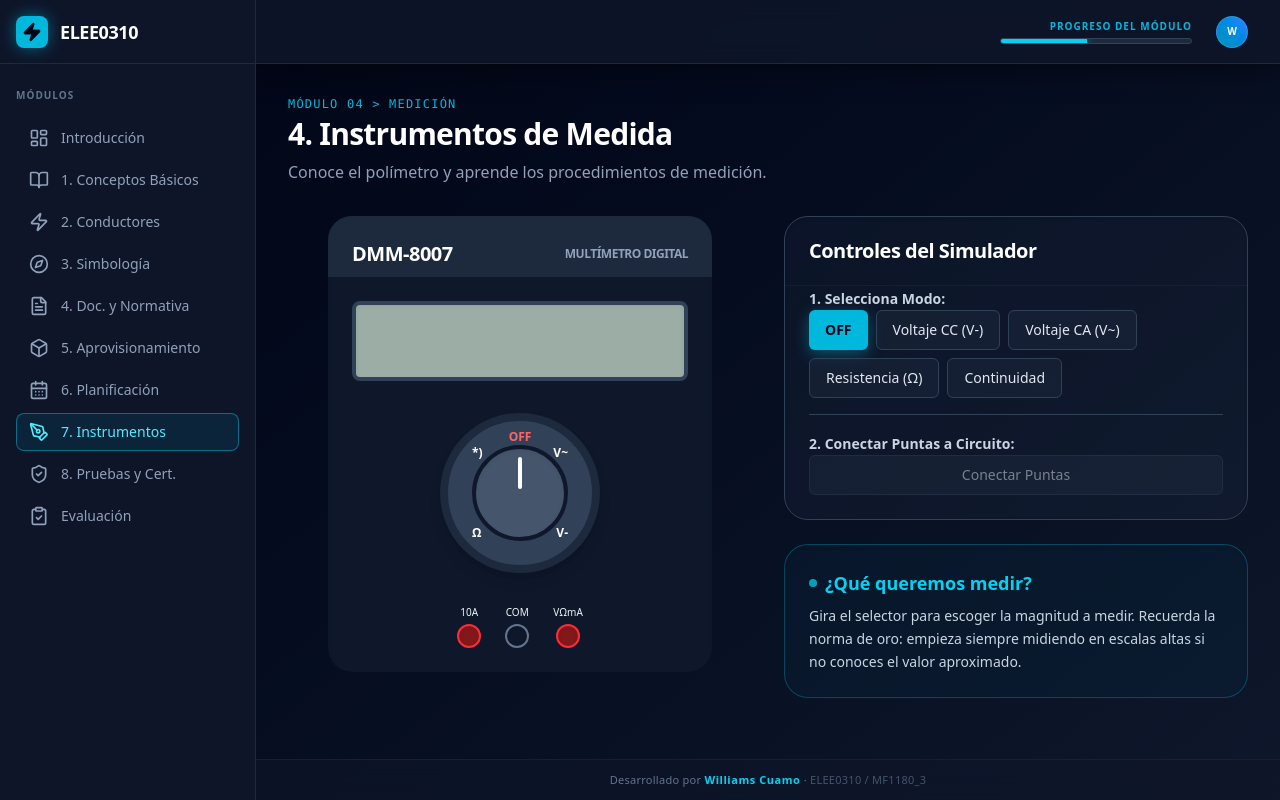
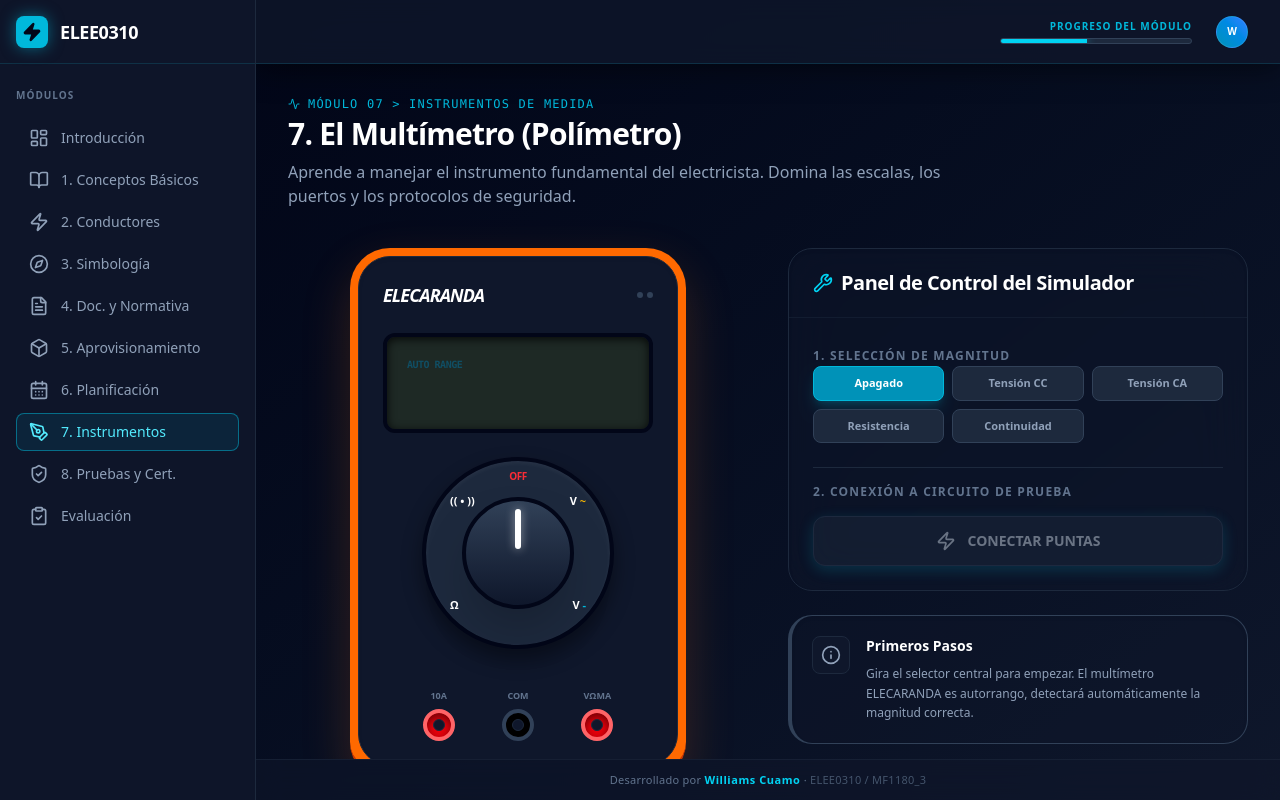
Before and after one commit to WilliamsJoseMS/elecaranda, a React (Vite) app: page /instruments in a window 1280 px wide. Built offline with nearby package versions, Linux system fonts and the light colour scheme.

Commit message:
Premium Redesign of Instruments module with interactive 3D-styled multimeter and animations

```diff
--- a/src/pages/Instruments.tsx
+++ b/src/pages/Instruments.tsx
@@ -1,6 +1,8 @@
 import { useState } from "react";
 import { Card, CardContent, CardHeader, CardTitle } from "@/src/components/ui/Card";
 import { Button } from "@/src/components/ui/Button";
+import { motion, AnimatePresence } from "motion/react";
+import { Zap, Activity, ShieldAlert, Wrench, CheckCircle2, XCircle, Info } from "lucide-react";
 
 type Mode = "off" | "v_dc" | "v_ac" | "resistance" | "continuity";
 
@@ -14,149 +16,250 @@ export default function Instruments() {
       case "v_dc": return probeConnected ? "12.04" : "0.00";
       case "v_ac": return probeConnected ? "230.5" : "0.0";
       case "resistance": return probeConnected ? "270" : "1 .";
-      case "continuity": return probeConnected ? "0.00" : "1 .";
+      case "continuity": return probeConnected ? "0.01" : "1 .";
       default: return "";
     }
   };
 
   const getUnit = () => {
     switch (mode) {
-      case "v_dc": return "V";
-      case "v_ac": return "V";
+      case "v_dc": return "V DC";
+      case "v_ac": return "V AC";
       case "resistance": return "Ω";
       case "continuity": return "Ω";
       default: return "";
     }
   };
 
+  const dialRotation = {
+    off: 0,
+    v_ac: 45,
+    v_dc: 135,
+    resistance: 225,
+    continuity: 315
+  };
+
   return (
-    <div className="space-y-8 animate-in fade-in duration-500">
+    <div className="space-y-10 animate-in fade-in duration-500 pb-12">
       <div>
-        <nav className="text-xs text-cyan-500 font-mono mb-1 uppercase tracking-widest">Módulo 04 &gt; Medición</nav>
-        <h1 className="text-3xl font-bold tracking-tight text-white">4. Instrumentos de Medida</h1>
-        <p className="mt-2 text-slate-400">Conoce el polímetro y aprende los procedimientos de medición.</p>
+        <nav className="text-xs text-cyan-500 font-mono mb-1 uppercase tracking-widest flex items-center gap-2">
+          <Activity className="w-3 h-3" /> Módulo 07 &gt; Instrumentos de Medida
+        </nav>
+        <h1 className="text-3xl font-bold tracking-tight text-white">7. El Multímetro (Polímetro)</h1>
+        <p className="mt-2 text-slate-400 max-w-2xl">Aprende a manejar el instrumento fundamental del electricista. Domina las escalas, los puertos y los protocolos de seguridad.</p>
       </div>
 
-      <div className="grid grid-cols-1 lg:grid-cols-2 gap-8">
-        <section className="space-y-4">
-          <Card className="bg-slate-900 border-none shadow-2xl overflow-hidden text-slate-100 relative max-w-sm mx-auto w-full">
-            <CardHeader className="bg-slate-800 pb-2">
-              <CardTitle className="text-xl flex justify-between items-center">
-                <span>DMM-8007</span>
-                <span className="text-xs uppercase text-slate-400">Multímetro Digital</span>
-              </CardTitle>
-            </CardHeader>
-            <CardContent className="pt-6 flex flex-col items-center space-y-8">
-
-              {/* LCD Screen */}
-              <div className="w-full bg-[#9bada4] p-4 rounded-lg shadow-inner border-4 border-slate-700 flex justify-between items-end min-h-[80px]">
-                {mode === "continuity" && probeConnected && (
-                  <span className="text-xs font-bold font-mono text-black animate-pulse">BEEP!</span>
-                )}
-                {mode === "continuity" && !probeConnected && <span />}
-
-                <div className="font-mono text-4xl text-black font-bold tracking-widest text-right flex-1">
-                  {getScreenText()} <span className="text-xl">{getUnit()}</span>
+      <div className="grid grid-cols-1 lg:grid-cols-2 gap-10 items-start">
+        {/* MULTIMETER VISUALIZER */}
+        <section className="flex justify-center">
+          <div className="relative p-2 rounded-[2.5rem] bg-orange-500 shadow-[0_20px_50px_rgba(249,115,22,0.2)] border-b-[8px] border-orange-700">
+            <Card className="w-80 bg-slate-900 border-slate-800 rounded-[2rem] overflow-hidden shadow-inner relative">
+              {/* Top brand section */}
+              <div className="px-6 pt-6 pb-2 flex justify-between items-center">
+                <span className="text-white font-black italic tracking-tighter text-lg">ELECARANDA</span>
+                <div className="flex gap-1">
+                   <div className="w-1.5 h-1.5 rounded-full bg-slate-700" />
+                   <div className="w-1.5 h-1.5 rounded-full bg-slate-700" />
                 </div>
               </div>
 
-              {/* Selector Dial */}
-              <div className="relative w-40 h-40 rounded-full border-8 border-slate-800 bg-slate-700 flex items-center justify-center cursor-pointer shadow-lg">
-                {/* Tick marks around dial */}
-                <div className="absolute inset-0 flex items-center justify-center">
-                   <div className="absolute top-2 text-xs font-bold text-red-400">OFF</div>
-                   <div className="absolute top-6 right-6 text-xs font-bold text-white">V~</div>
-                   <div className="absolute bottom-6 right-6 text-xs font-bold text-white">V-</div>
-                   <div className="absolute bottom-6 left-6 text-xs font-bold text-white">Ω</div>
-                   <div className="absolute top-6 left-6 text-xs font-bold text-white">*)</div>
+              <CardContent className="px-6 py-4 flex flex-col items-center space-y-6">
+
+                {/* LCD Display */}
+                <div className="w-full relative group">
+                  <div className="absolute -inset-1 bg-cyan-500/20 blur-sm rounded-xl opacity-0 group-hover:opacity-100 transition-opacity" />
+                  <div className="relative w-full bg-[#1e2925] p-5 rounded-xl border-4 border-slate-950 shadow-[inset_0_2px_10px_rgba(0,0,0,0.8)] flex flex-col justify-between min-h-[100px]">
+                    <div className="flex justify-between items-start">
+                      <div className="flex flex-col">
+                        <span className="text-[10px] font-mono text-cyan-900 font-bold uppercase tracking-tighter">Auto Range</span>
+                        {mode === "continuity" && probeConnected && (
+                          <motion.div
+                            animate={{ opacity: [1, 0, 1] }}
+                            transition={{ repeat: Infinity, duration: 0.5 }}
+                            className="text-[10px] font-mono text-cyan-400 font-bold"
+                          >
+                            (( • )) BEEP
+                          </motion.div>
+                        )}
+                      </div>
+                      <span className="text-[10px] font-mono text-cyan-700 font-bold">{getUnit()}</span>
                     </div>
 
-                <div
-                  className="w-24 h-24 rounded-full bg-slate-600 border-4 border-slate-900 flex justify-center items-start transition-transform duration-300 ease-out shadow-inner relative"
-                  style={{
-                    transform: `rotate(${
-                      mode === 'off' ? 0 :
-                      mode === 'v_ac' ? 45 :
-                      mode === 'v_dc' ? 135 :
-                      mode === 'resistance' ? 225 :
-                      315 // continuity
-                    }deg)`
-                  }}
+                    <div className="text-right">
+                      <motion.div
+                        key={getScreenText()}
+                        initial={{ opacity: 0 }}
+                        animate={{ opacity: 1 }}
+                        className="font-mono text-5xl text-cyan-400 font-bold tracking-widest drop-shadow-[0_0_8px_rgba(34,211,238,0.4)]"
                       >
-                  <div className="w-1 h-8 bg-white mt-2 rounded-full" />
+                        {mode === "off" ? "" : getScreenText()}
+                      </motion.div>
+                    </div>
                   </div>
                 </div>
 
-              {/* Ports */}
-              <div className="flex space-x-6 w-full justify-center">
-                 <div className="flex flex-col items-center">
-                    <span className="text-[10px] mb-1">10A</span>
-                    <div className="w-6 h-6 rounded-full bg-red-900 border-2 border-red-500 shadow-inner" />
+                {/* Dial Container */}
+                <div className="relative w-48 h-48 rounded-full bg-slate-800 shadow-[0_10px_20px_rgba(0,0,0,0.4),inset_0_2px_5px_rgba(255,255,255,0.05)] border-4 border-slate-950 flex items-center justify-center">
+                  {/* Labels */}
+                  <div className="absolute inset-0 flex items-center justify-center p-4">
+                    <div className="absolute top-2 text-[10px] font-black text-red-500 tracking-tighter">OFF</div>
+                    <div className="absolute top-8 right-6 text-[11px] font-black text-white">V <span className="text-yellow-500">~</span></div>
+                    <div className="absolute bottom-8 right-6 text-[11px] font-black text-white">V <span className="text-cyan-500">-</span></div>
+                    <div className="absolute bottom-8 left-6 text-[11px] font-black text-white">Ω</div>
+                    <div className="absolute top-8 left-6 text-[11px] font-black text-white">(( • ))</div>
                   </div>
-                 <div className="flex flex-col items-center">
-                    <span className="text-[10px] mb-1">COM</span>
-                    <div className="w-6 h-6 rounded-full bg-slate-900 border-2 border-slate-500 shadow-inner" />
+
+                  {/* Rotatable Dial */}
+                  <motion.div
+                    animate={{ rotate: dialRotation[mode] }}
+                    transition={{ type: "spring", stiffness: 100, damping: 15 }}
+                    className="w-28 h-28 rounded-full bg-gradient-to-b from-slate-700 to-slate-900 border-4 border-slate-950 shadow-2xl flex justify-center items-start pt-2 cursor-pointer group"
+                    onClick={() => {
+                      const modes: Mode[] = ["off", "v_ac", "v_dc", "resistance", "continuity"];
+                      const currentIndex = modes.indexOf(mode);
+                      setMode(modes[(currentIndex + 1) % modes.length]);
+                    }}
+                  >
+                    <div className="w-1.5 h-10 bg-white rounded-full shadow-[0_0_10px_rgba(255,255,255,0.5)] group-hover:scale-y-110 transition-transform" />
+                  </motion.div>
                 </div>
-                 <div className="flex flex-col items-center">
-                    <span className="text-[10px] mb-1">VΩmA</span>
-                    <div className="w-6 h-6 rounded-full bg-red-900 border-2 border-red-500 shadow-inner" />
+
+                {/* Ports Section */}
+                <div className="flex justify-around w-full pt-4 px-4 pb-2">
+                   {[
+                     { label: "10A", color: "bg-red-600", border: "border-red-400" },
+                     { label: "COM", color: "bg-black", border: "border-slate-700" },
+                     { label: "VΩmA", color: "bg-red-600", border: "border-red-400" }
+                   ].map((port) => (
+                     <div key={port.label} className="flex flex-col items-center gap-1.5">
+                       <span className="text-[9px] font-bold text-slate-500 uppercase">{port.label}</span>
+                       <div className={`w-8 h-8 rounded-full ${port.color} border-4 ${port.border} shadow-[inset_0_4px_8px_rgba(0,0,0,0.5)] flex items-center justify-center relative`}>
+                         <div className="w-3 h-3 rounded-full bg-slate-900 border border-slate-800" />
+                         {/* Probe simulation */}
+                         {probeConnected && port.label !== "10A" && (
+                            <motion.div
+                              initial={{ scale: 0 }} animate={{ scale: 1 }}
+                              className={`absolute -bottom-10 w-1.5 h-12 ${port.label === 'COM' ? 'bg-slate-400' : 'bg-red-500'} rounded-full`}
+                            />
+                         )}
+                       </div>
+                     </div>
+                   ))}
+                </div>
+              </CardContent>
+            </Card>
+          </div>
+        </section>
+
+        {/* CONTROLS & INFO */}
+        <section className="space-y-6">
+          <Card className="bg-slate-900/50 border-slate-800 backdrop-blur-xl">
+            <CardHeader className="border-b border-slate-800/50">
+              <CardTitle className="text-white flex items-center gap-2">
+                <Wrench className="w-5 h-5 text-cyan-400" /> Panel de Control del Simulador
+              </CardTitle>
+            </CardHeader>
+            <CardContent className="p-6 space-y-6">
+              <div className="space-y-4">
+                <label className="text-xs font-bold text-slate-500 uppercase tracking-widest">1. Selección de Magnitud</label>
+                 <div className="grid grid-cols-2 md:grid-cols-3 gap-2">
+                    {[
+                      { id: "off", label: "Apagado", color: "slate" },
+                      { id: "v_dc", label: "Tensión CC", color: "cyan" },
+                      { id: "v_ac", label: "Tensión CA", color: "yellow" },
+                      { id: "resistance", label: "Resistencia", color: "purple" },
+                      { id: "continuity", label: "Continuidad", color: "emerald" }
+                    ].map((m) => (
+                      <button
+                        key={m.id}
+                        onClick={() => { setMode(m.id as Mode); setProbeConnected(false); }}
+                        className={`px-4 py-2 rounded-lg border text-[11px] font-bold transition-all ${
+                          mode === m.id
+                            ? "bg-cyan-600 border-cyan-500 text-white shadow-lg shadow-cyan-500/20"
+                            : "bg-slate-800 border-slate-700 text-slate-400 hover:bg-slate-700"
+                        }`}
+                      >
+                        {m.label}
+                      </button>
+                    ))}
                  </div>
               </div>
 
+              <div className="pt-4 border-t border-slate-800">
+                <label className="text-xs font-bold text-slate-500 uppercase tracking-widest block mb-4">2. Conexión a Circuito de Prueba</label>
+                <Button
+                  disabled={mode === "off"}
+                  onClick={() => setProbeConnected(!probeConnected)}
+                  className={`w-full py-6 rounded-xl font-bold transition-all flex items-center justify-center gap-3 ${
+                    probeConnected
+                      ? "bg-emerald-600 hover:bg-emerald-500 text-white"
+                      : "bg-slate-800 hover:bg-slate-700 text-slate-300 border border-slate-700"
+                  }`}
+                >
+                  {probeConnected ? <CheckCircle2 className="w-5 h-5" /> : <Zap className="w-5 h-5" />}
+                  {probeConnected ? "PUNTAS CONECTADAS" : "CONECTAR PUNTAS"}
+                </Button>
+              </div>
             </CardContent>
           </Card>
-        </section>
 
-        <section className="space-y-6">
-          <Card className="bg-slate-800/30 border-slate-700">
-            <CardHeader>
-              <CardTitle className="text-white">Controles del Simulador</CardTitle>
-            </CardHeader>
-            <CardContent className="space-y-4">
+          {/* DYNAMIC HELP CARD */}
+          <AnimatePresence mode="wait">
+            <motion.div
+              key={mode}
+              initial={{ opacity: 0, x: 20 }}
+              animate={{ opacity: 1, x: 0 }}
+              exit={{ opacity: 0, x: -20 }}
+            >
+              <Card className={`border-l-4 overflow-hidden ${
+                mode === "off" ? "border-slate-700 bg-slate-900/40" :
+                mode === "v_dc" ? "border-cyan-500 bg-cyan-950/10" :
+                mode === "v_ac" ? "border-yellow-500 bg-yellow-950/10" :
+                mode === "resistance" ? "border-purple-500 bg-purple-950/10" :
+                "border-emerald-500 bg-emerald-950/10"
+              }`}>
+                <CardContent className="p-5">
+                  <div className="flex items-start gap-4">
+                    <div className={`p-2 rounded-lg bg-slate-900 border ${
+                      mode === "v_dc" ? "text-cyan-400 border-cyan-800" :
+                      mode === "v_ac" ? "text-yellow-400 border-yellow-800" :
+                      mode === "resistance" ? "text-purple-400 border-purple-800" :
+                      mode === "continuity" ? "text-emerald-400 border-emerald-800" :
+                      "text-slate-400 border-slate-800"
+                    }`}>
+                      {mode === "off" ? <Info className="w-5 h-5" /> : <Zap className="w-5 h-5" />}
+                    </div>
                     <div className="space-y-2">
-                <label className="text-sm font-semibold text-slate-300">1. Selecciona Modo:</label>
-                 <div className="flex flex-wrap gap-2">
-                    <Button variant={mode === "off" ? "default" : "outline"} onClick={() => setMode("off")}>OFF</Button>
-                    <Button variant={mode === "v_dc" ? "default" : "outline"} onClick={() => setMode("v_dc")}>Voltaje CC (V-)</Button>
-                    <Button variant={mode === "v_ac" ? "default" : "outline"} onClick={() => setMode("v_ac")}>Voltaje CA (V~)</Button>
-                    <Button variant={mode === "resistance" ? "default" : "outline"} onClick={() => setMode("resistance")}>Resistencia (Ω)</Button>
-                    <Button variant={mode === "continuity" ? "default" : "outline"} onClick={() => setMode("continuity")}>Continuidad</Button>
-                 </div>
-              </div>
-
-              <div className="space-y-2 pt-4 border-t border-slate-700">
-                <label className="text-sm font-semibold text-slate-300">2. Conectar Puntas a Circuito:</label>
-                <div className="flex space-x-4">
-                  <Button
-                    variant={probeConnected ? "default" : "secondary"}
-                    onClick={() => setProbeConnected(!probeConnected)}
-                    disabled={mode === "off"}
-                    className="w-full"
-                  >
-                    {probeConnected ? "Desconectar Puntas" : "Conectar Puntas"}
-                  </Button>
+                      <h3 className="font-bold text-white text-sm">
+                        {mode === "off" && "Primeros Pasos"}
+                        {mode === "v_dc" && "Medición de Tensión Continua (V DC)"}
+                        {mode === "v_ac" && "Medición de Tensión Alterna (V AC)"}
+                        {mode === "resistance" && "Medición de Resistencia (Ω)"}
+                        {mode === "continuity" && "Prueba de Continuidad (( • ))"}
+                      </h3>
+                      <p className="text-slate-400 text-xs leading-relaxed">
+                        {mode === "off" && "Gira el selector central para empezar. El multímetro ELECARANDA es autorrango, detectará automáticamente la magnitud correcta."}
+                        {mode === "v_dc" && "Para medir pilas o baterías. Conecta la punta negra en COM y la roja en VΩ. Si el valor es negativo, la polaridad está invertida."}
+                        {mode === "v_ac" && "Uso principal en enchufes y cuadros eléctricos. Máxima precaución. Verifica que las puntas están en buen estado antes de tocar cobre desnudo."}
+                        {mode === "resistance" && "IMPORTANTE: Mide siempre SIN TENSIÓN. Si hay corriente en el circuito, el valor será erróneo y podrías fundir el fusible interno."}
+                        {mode === "continuity" && "Ideal para detectar cables cortados. Si la resistencia es inferior a 10Ω, el altavoz interno emitirá un pitido constante."}
+                      </p>
                     </div>
                   </div>
                 </CardContent>
               </Card>
+            </motion.div>
+          </AnimatePresence>
 
-          <Card className="bg-cyan-950/20 border-cyan-500/30 shadow-[0_0_15px_rgba(6,182,212,0.1)]">
-            <CardContent className="pt-6">
-              <h3 className="font-bold text-lg text-cyan-400 mb-2 flex items-center gap-2">
-                <span className="w-2 h-2 bg-cyan-400 rounded-full animate-pulse" />
-                {mode === "off" && "¿Qué queremos medir?"}
-                {mode === "v_dc" && "Medición de Tensión Continua (Pilas, Baterías)"}
-                {mode === "v_ac" && "Medición de Tensión Alterna (Enchufes, Red)"}
-                {mode === "resistance" && "Medición de Resistencia"}
-                {mode === "continuity" && "Prueba de Continuidad"}
-              </h3>
-              <p className="text-slate-300 text-sm leading-relaxed">
-                {mode === "off" && "Gira el selector para escoger la magnitud a medir. Recuerda la norma de oro: empieza siempre midiendo en escalas altas si no conoces el valor aproximado."}
-                {mode === "v_dc" && "Conexión en paralelo. La punta roja va al polo positivo y la negra al negativo. Si te equivocas, saldrá un signo negativo en la pantalla, pero el polímetro digital no se rompe."}
-                {mode === "v_ac" && "Conexión en paralelo. No importa la polaridad. La CA en España es de aprox. 230V. ¡PRECAUCIÓN! Asegúrate de tener la escala en V~ superior a 230V o dañarás el aparato."}
-                {mode === "resistance" && "Mide la oposición al paso de corriente. Se mide SIEMPRE sin tensión en el circuito (desconecta la pila o baja el automático). La lectura 1 . significa resistencia infinita (circuito abierto)."}
-                {mode === "continuity" && "Comprobación rápida para ver si un cable está partido. Manda una pequeña corriente. Si lee cerca de 0 y pita, el cable está sano y hay continuidad. IMPORTANTE: Hacer siempre SIN tensión."}
-              </p>
+          {/* SAFETY WARNING */}
+          <Card className="bg-red-950/10 border-red-900/30">
+            <CardContent className="p-4 flex items-center gap-4">
+              <div className="p-2 bg-red-950/30 rounded-full">
+                <ShieldAlert className="w-5 h-5 text-red-500" />
+              </div>
+              <div className="text-[11px] text-red-200/70 italic">
+                <strong>REGLA DE ORO:</strong> Nunca cambies la posición del selector mientras las puntas están tocando un circuito con tensión. Podría provocar un arco eléctrico.
+              </div>
             </CardContent>
           </Card>
         </section>
```
Lines whose indentation alone changed are shown as unchanged.
